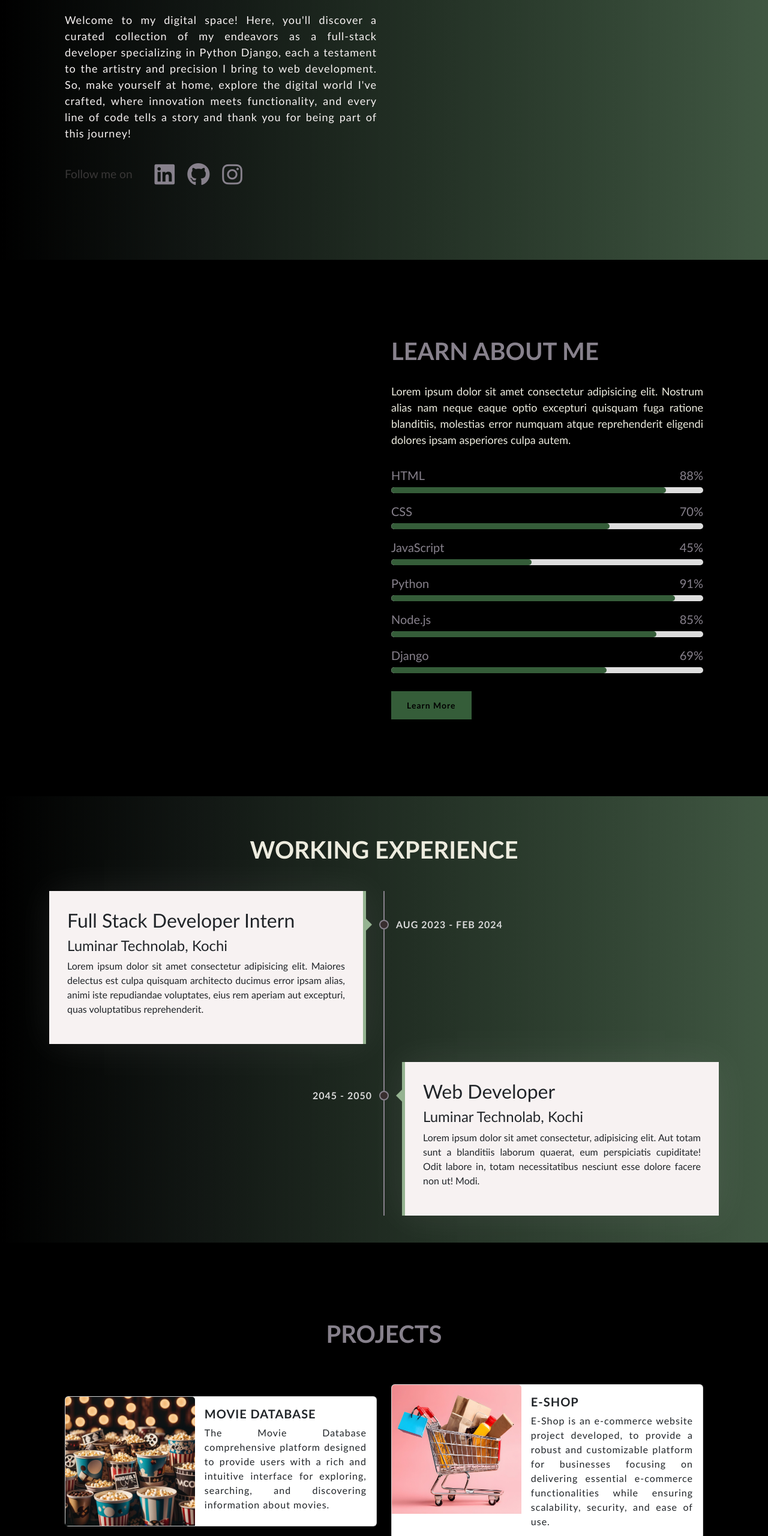
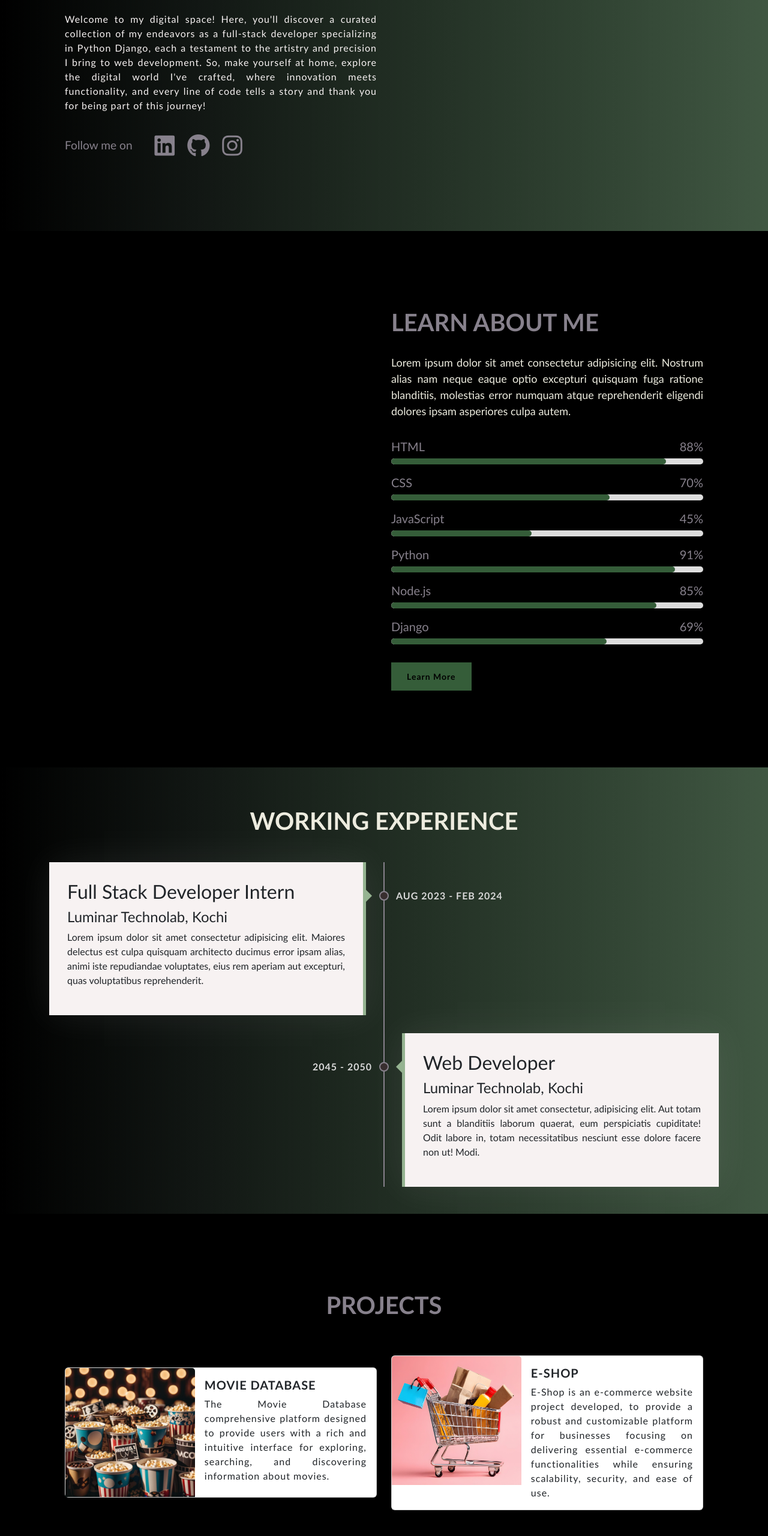
Before and after one commit to Sidharthkk06/PortFolio, a plain HTML site: page index.html in a window 1280 px wide. Shown: the part 240-2800 px from the top of the page at 60% size. Drawn offline with nearby package versions, Linux system fonts and the light colour scheme.

Commit message:
Initial commit

```diff
--- a/index.html
+++ b/index.html
@@ -69,7 +69,7 @@
                             tells a
                             story and thank you for being part of this journey!</p>
                         <div class="social">
-                            <a style="color: #393737;"> Follow me on </a>
+                            <a style="color: #87818c;"> Follow me on </a>
                             <a href="https://www.linkedin.com/in/sidharth-k-k-319976215/"><i
                                     class="fa-brands fa-linkedin fa-2xl"
                                     style="padding-left: 2rem; color:#87818c"></i></a>
@@ -220,7 +220,8 @@
                     <div class="card mb-3" style="max-width: 540px;">
                         <div class="row g-0">
                             <div class="col-md-5">
-                                <img src="images/eshop.jpeg" class="card-img-top" alt="">
+                                <a href="https://github.com/Sidharthkk06/E-commerce">
+                                <img src="images/eshop.jpeg" class="card-img-top" alt=""></a>
                             </div>
                             <div class="col-md-7">
                                 <div class="card-body">
--- a/style.css
+++ b/style.css
@@ -52,6 +52,7 @@ h1 {
 
 .navbar-brand span {
     margin-left: 10px;
+    padding-top: 10px;
     color: #355d39;
 }
 
@@ -98,7 +99,7 @@ h1 {
 
 .home p {
     padding-top: 30px;
-    font-size: 18px;
+    font-size: 16px;
     letter-spacing: 1px;
     color: #f7f2f2;
     text-align: justify;
```
